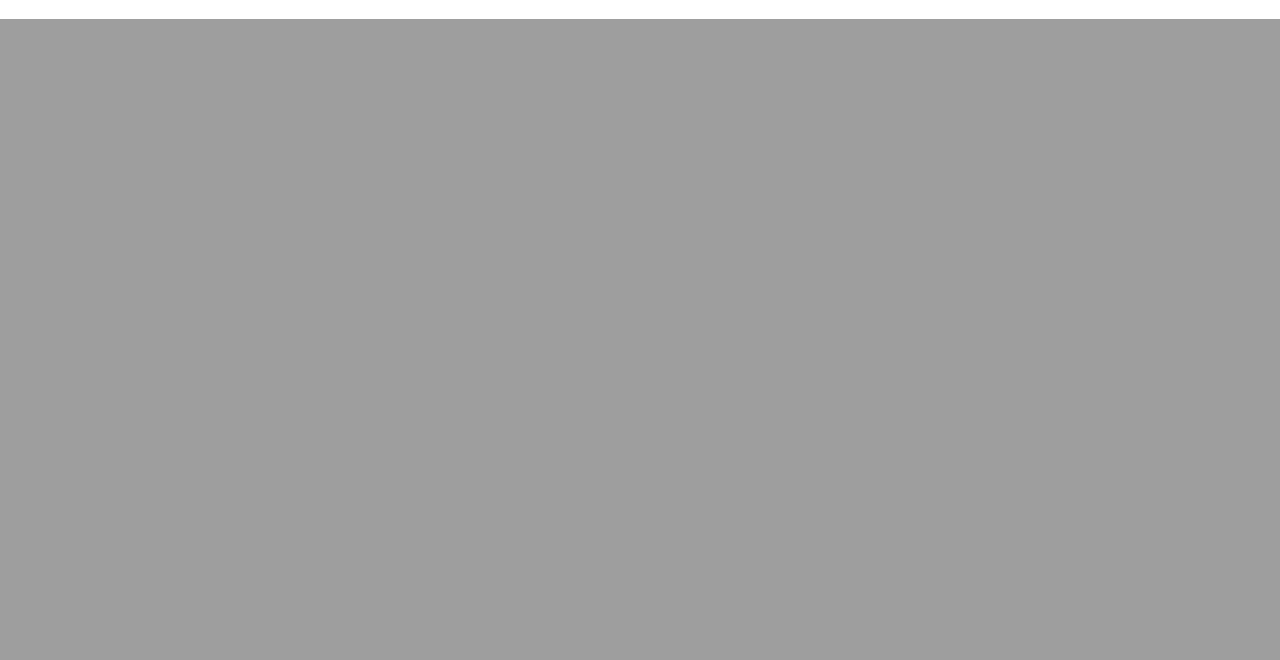
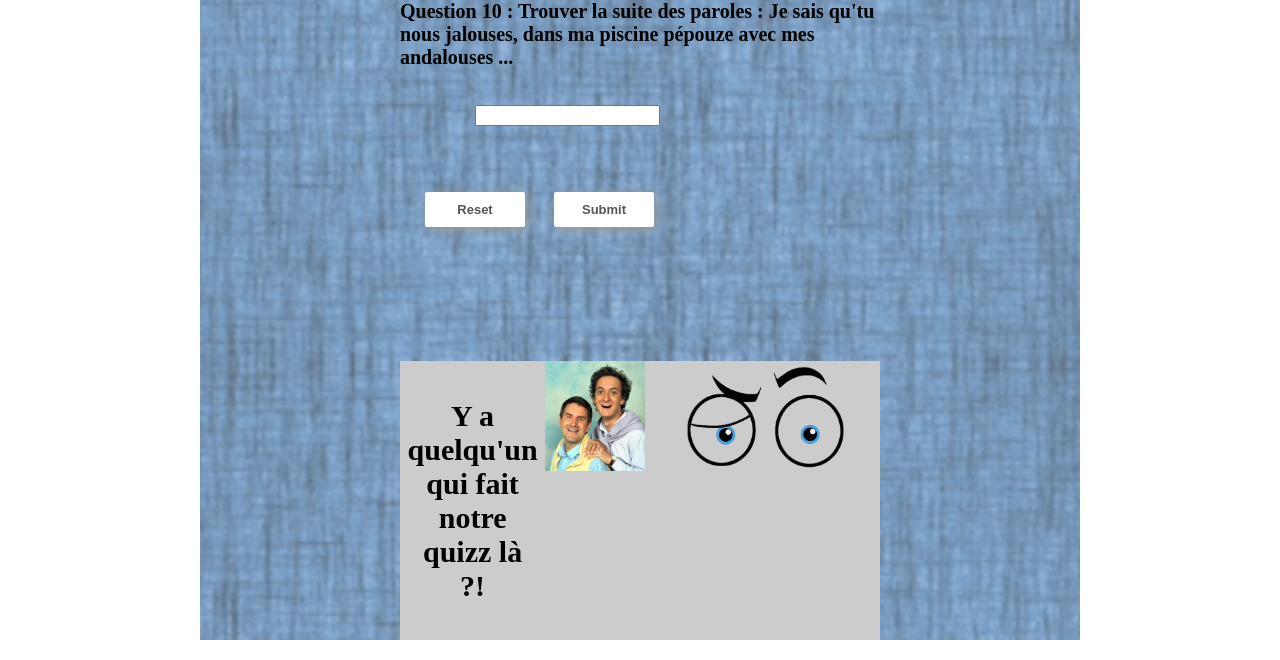
Before and after one commit to Antoine723/CPourUnQuizz, a PHP site: page /php/quizz.php?id=1 in a window 1280 px wide. Shown: the part 1864-2524 px from the top of the page. Before the commit the page ends 1883 px from the top, so only its background shows below. Run offline with PHP 8.4, Linux system fonts and the light colour scheme; data comes from the database, SQL or seed files in the repository.

Commit message:
header php + css + img   quizz php + css + img

```diff
--- a/css/header.css
+++ b/css/header.css
@@ -18,6 +18,10 @@
 
     flex-basis: 30%;
     border-right: solid black;
+}
+
+#logout{
+    padding: 5px;
 }
 
 .droite{
@@ -52,6 +56,7 @@
     color: white;
     font-size: 0.9cm;
 
+
 }
 a#logout{
     flex-basis: 10%;
--- a/css/quizz.css
+++ b/css/quizz.css
@@ -1,20 +1,35 @@
 
-.reponse{
-    text-align: center;
-}
+
 .titre_quizz{
     text-align: center;
+    font-size: 30px;
 }
 .display_quizz{
-    background: url(../images/image-fond-quizz.jpg) no-repeat center fixed;
+    background: url(../images/image-fond-quizz.png) no-repeat center fixed;
     -webkit-background-size:cover ;
     margin-left: 200px;
     margin-right: 200px;
-    padding: 50px;
+    padding-right: 200px;
+    padding-left: 200px;
     margin-top: 20px;
     margin-bottom: 20px;
+    padding-top: 25px;
 
 }
+
+input#radio{
+    margin-left: 75px;
+}
+input#text{
+    margin-left: 75px;
+}
+input#checkbox{
+    margin-left: 75px;
+}
+.scroll-field{
+    margin-left: 75px;
+}
+
 
 
 .questions_and_answers{
@@ -22,7 +37,24 @@
     /* text-align: center; */
     display: flex;
     flex-direction: column;
-    align-items: center;
-
 
 }
+
+button{
+    border:none;
+	padding:6px 0 6px 0;
+	border-radius:2px;
+	box-shadow:3px 3px 12px #999;
+	background:#fff;
+	font:bold 13px Arial;
+    color:#555;
+    padding: 5px;
+    height: 35px;
+    width: 100px;
+    margin-top: 50px;
+    margin-left: 25px;
+
+}
+.question{
+    font-size: 20px;
+}
--- a/php/header.php
+++ b/php/header.php
@@ -26,7 +26,7 @@
                         <a class="navigate" href="index.php?page=homequizz">Quizz</a>
                         <a class="navigate" href="index.php?page=result">Résultat</a>
                         <a class="navigate" href="index.php?user=account">Profil</a>
-                        <a class="navigate" href="index.php?user=logout" id="logout"><img src="https://img.icons8.com/ios/50/000000/exit.png" alt="Log out"/></a>
+                        <a class="navigate" href="index.php?user=logout" id="logout"><img height="60px" width= "75px" src="images/exit.png" alt="Log out"/></a>
                         <?php }?>
                 </div>
             </div>
--- a/php/quizz.php
+++ b/php/quizz.php
@@ -40,35 +40,37 @@
                             ?>
                             </br>
                             </br>
-                            <label for="Question"><b>Question <?= $j+1?> : <?php echo($questions[$j]['Content'])?></label>
+                            <div class ="question"><label for="Question"><b>Question <?= $j+1?> : <?php echo($questions[$j]['Content'])?></label> </div>
                             </br>
                             </br>
                             <div class="reponse">
                                 <?php if(count($bad_answers)==0 && count($correct_answers)==1){?>
-                                <input type="text" name="<?php echo($id_quest)?>"></input>
+                                <input id="text" type="text" name="<?php echo($id_quest)?>"></input>
                                 <?php }
                                 else{
                                     if(count($correct_answers)>1){
                                         for($k=0;$k<count($answers_for_quest);$k++){?>
-                                            <input type="checkbox" name="<?php echo($id_quest)?>[]" value="<?php echo($answers_for_quest[$k]['Answer'])?>"><?php echo($answers_for_quest[$k]['Answer']);?></input>
+                                            <input id="checkbox" type="checkbox" name="<?php echo($id_quest)?>[]" value="<?php echo($answers_for_quest[$k]['Answer'])?>"><?php echo($answers_for_quest[$k]['Answer']);?></input>
                                             </br>
                                             <?php
                                         }
                                     }
                                     else{
                                         if(!$islistMade){ ?>
+                                            <div class=scroll-field>
                                                 <select name="<?php echo($id_quest)?>">
                                                     <option value="" selected></option>
                                                     <?php for($k=0;$k<count($answers_for_quest);$k++){ ?>
                                                     <option value="<?php echo($answers_for_quest[$k]['Answer'])?>"><?php echo($answers_for_quest[$k]['Answer']);?></option>
                                                     <?php }?>
                                                 </select>
+                                            </div>
                                             <?php
                                             $islistMade=true;
                                         }
                                         else{
                                             for($k=0;$k<count($answers_for_quest);$k++) {?>
-                                                <input type="radio" name=<?php echo($id_quest)?> value="<?php echo($answers_for_quest[$k]['Answer'])?>"><?php echo($answers_for_quest[$k]['Answer']);?></input>
+                                                <input id="radio" type="radio" name=<?php echo($id_quest)?> value="<?php echo($answers_for_quest[$k]['Answer'])?>"><?php echo($answers_for_quest[$k]['Answer']);?>  </input>
                                                 </br>
                                                 <?php
                                             }
```
Also changed, not shown: images/exit.png (added), images/image-fond-quizz.png (added).
